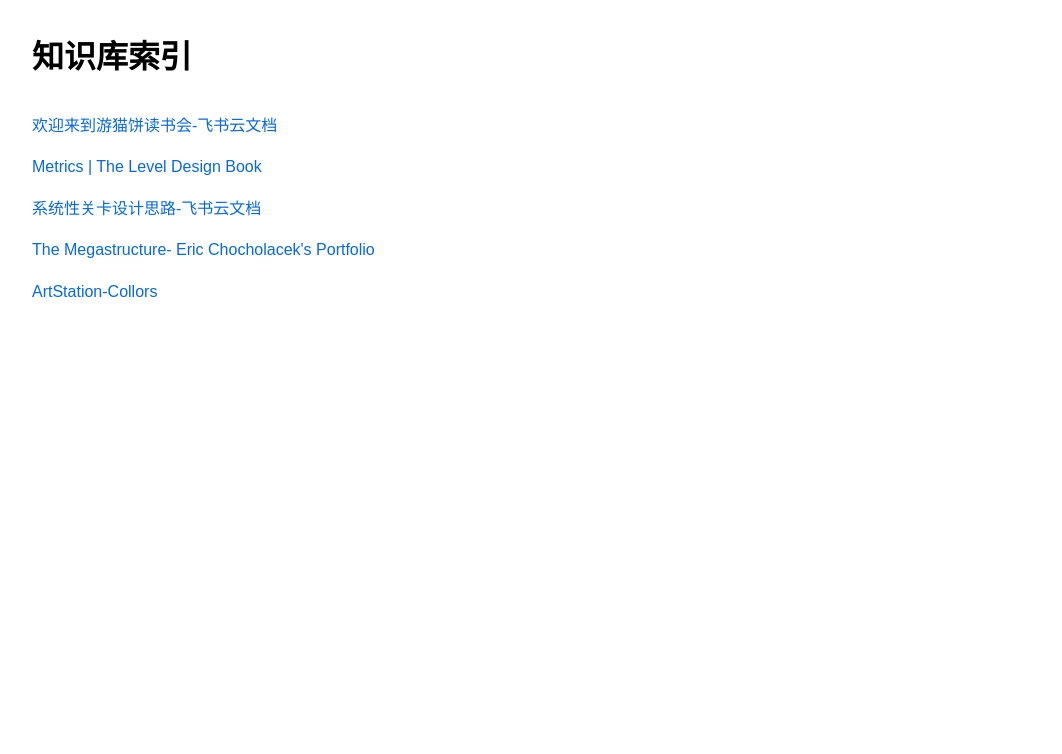
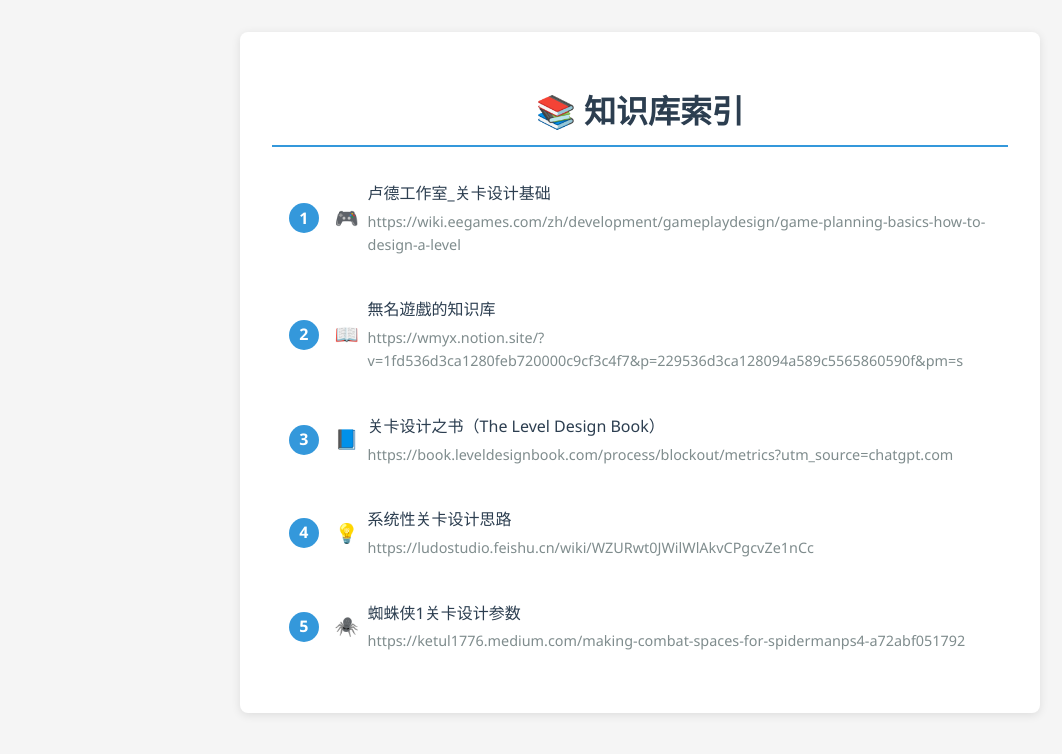
Before and after one commit to Collors/LevelDesignCollection, a plain HTML site: page index.html in a window 1280 px wide. Shown: the whole page, without its empty margins (0-1062 px from the left). Drawn offline with Linux system fonts and the light colour scheme.

Commit message:
Update index.html

```diff
--- a/index.html
+++ b/index.html
@@ -3,19 +3,128 @@
 <head>
     <title>我的知识库导航</title>
     <style>
-        body { font-family: sans-serif; line-height: 1.6; margin: 2rem; }
-        a { color: #0969da; text-decoration: none; display: block; padding: 0.5rem 0; }
-        a:hover { text-decoration: underline; }
+        body {
+            font-family: 'Segoe UI', Tahoma, Geneva, Verdana, sans-serif;
+            line-height: 1.6;
+            margin: 2rem;
+            max-width: 800px;
+            margin-left: auto;
+            margin-right: auto;
+            background-color: #f5f5f5;
+        }
+        .container {
+            background: white;
+            padding: 2rem;
+            border-radius: 8px;
+            box-shadow: 0 2px 10px rgba(0,0,0,0.1);
+        }
+        h1 {
+            color: #2c3e50;
+            border-bottom: 2px solid #3498db;
+            padding-bottom: 0.5rem;
+            text-align: center;
+        }
+        .link-item {
+            display: flex;
+            align-items: center;
+            margin: 1rem 0;
+            padding: 0.8rem;
+            border-left: 4px solid transparent;
+            transition: all 0.3s ease;
+        }
+        .link-item:hover {
+            background-color: #f8f9fa;
+            border-left-color: #3498db;
+            transform: translateX(5px);
+        }
+        .link-number {
+            background: #3498db;
+            color: white;
+            width: 30px;
+            height: 30px;
+            border-radius: 50%;
+            display: flex;
+            align-items: center;
+            justify-content: center;
+            margin-right: 1rem;
+            font-weight: bold;
+            flex-shrink: 0;
+        }
+        .link-icon {
+            margin-right: 0.8rem;
+            font-size: 1.2em;
+            width: 20px;
+            text-align: center;
+            flex-shrink: 0;
+        }
+        .link-content {
+            flex-grow: 1;
+        }
+        .link-content a {
+            color: #2c3e50;
+            text-decoration: none;
+            font-weight: 500;
+            display: block;
+        }
+        .link-content a:hover {
+            color: #3498db;
+        }
+        .link-url {
+            color: #7f8c8d;
+            font-size: 0.9em;
+            margin-top: 0.2rem;
+            display: block;
+        }
     </style>
 </head>
 <body>
-    <h1>知识库索引</h1>
-    <!-- 从这里开始，替换或添加您的链接 -->
-    <a href="https://ludostudio.feishu.cn/wiki/B2A9woFmyiFdGMkHym6cYwxxOnof">欢迎来到游猫饼读书会-飞书云文档</a>
-    <a href="https://book.leveldesignbook.com/process/blockout/metrics?utm_source=chatgpt.com">Metrics | The Level Design Book</a>
-    <a href="https://ludostudio.feishu.cn/wiki/WZURwt0JwilW1AkvCPgcvZe1nCc">系统性关卡设计思路-飞书云文档</a>
-    <a href="https://portfolio-url.com">The Megastructure- Eric Chocholacek's Portfolio</a>
-    <a href="https://artstation-url.com">ArtStation-Collors</a>
-    <!-- 链接结束 -->
+    <div class="container">
+        <h1>📚 知识库索引</h1>
+
+        <div class="link-item">
+            <div class="link-number">1</div>
+            <div class="link-icon">🎮</div>
+            <div class="link-content">
+                <a href="https://wiki.eegames.com/zh/development/gameplaydesign/game-planning-basics-how-to-design-a-level">卢德工作室_关卡设计基础</a>
+                <span class="link-url">https://wiki.eegames.com/zh/development/gameplaydesign/game-planning-basics-how-to-design-a-level</span>
+            </div>
+        </div>
+
+        <div class="link-item">
+            <div class="link-number">2</div>
+            <div class="link-icon">📖</div>
+            <div class="link-content">
+                <a href="https://wmyx.notion.site/?v=1fd536d3ca1280feb720000c9cf3c4f7&p=229536d3ca128094a589c5565860590f&pm=s">無名遊戲的知识库</a>
+                <span class="link-url">https://wmyx.notion.site/?v=1fd536d3ca1280feb720000c9cf3c4f7&p=229536d3ca128094a589c5565860590f&pm=s</span>
+            </div>
+        </div>
+
+        <div class="link-item">
+            <div class="link-number">3</div>
+            <div class="link-icon">📘</div>
+            <div class="link-content">
+                <a href="https://book.leveldesignbook.com/process/blockout/metrics?utm_source=chatgpt.com">关卡设计之书（The Level Design Book）</a>
+                <span class="link-url">https://book.leveldesignbook.com/process/blockout/metrics?utm_source=chatgpt.com</span>
+            </div>
+        </div>
+
+        <div class="link-item">
+            <div class="link-number">4</div>
+            <div class="link-icon">💡</div>
+            <div class="link-content">
+                <a href="https://ludostudio.feishu.cn/wiki/WZURwt0JWilWlAkvCPgcvZe1nCc">系统性关卡设计思路</a>
+                <span class="link-url">https://ludostudio.feishu.cn/wiki/WZURwt0JWilWlAkvCPgcvZe1nCc</span>
+            </div>
+        </div>
+
+        <div class="link-item">
+            <div class="link-number">5</div>
+            <div class="link-icon">🕷️</div>
+            <div class="link-content">
+                <a href="https://ketul1776.medium.com/making-combat-spaces-for-spidermanps4-a72abf051792">蜘蛛侠1关卡设计参数</a>
+                <span class="link-url">https://ketul1776.medium.com/making-combat-spaces-for-spidermanps4-a72abf051792</span>
+            </div>
+        </div>
+    </div>
 </body>
 </html>
```
